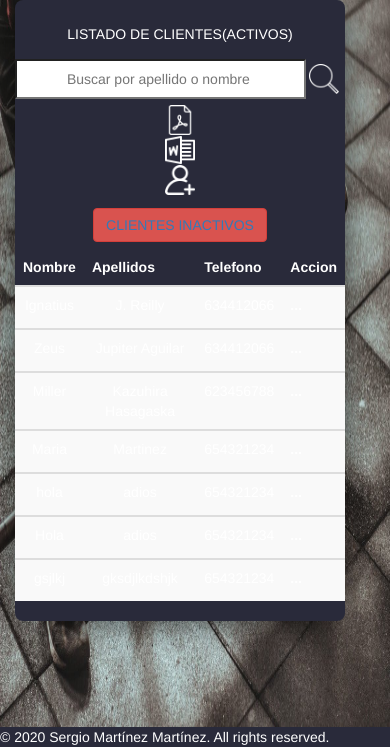
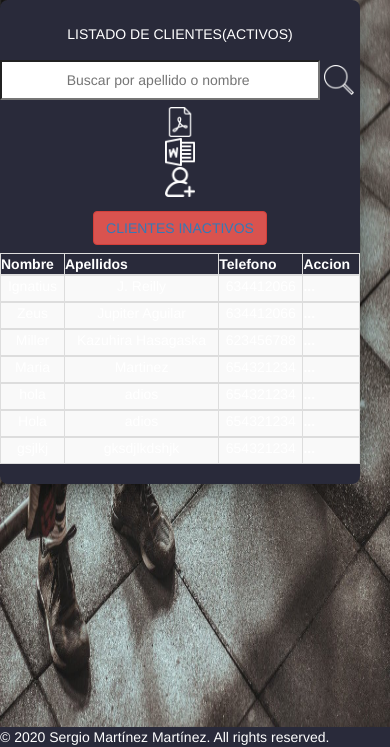
Before and after one commit to Sergio2697sm/GymArtBoostrap, a PHP site: page /clientes/verClientes.php in a window 390 px wide. Shown: the part 97-844 px from the top of the page. Run offline with PHP 8.4, Linux system fonts and the light colour scheme; data comes from the database, SQL or seed files in the repository; some libraries are stand-ins or nearby versions.

Commit message:
mejorado

```diff
--- a/clientes/verClientes.php
+++ b/clientes/verClientes.php
@@ -46,7 +46,7 @@ include '../BBDD/clientesBBDD.php';
                             <div class="clientesAntiguos">
                                 <button class="botonDerecha btn btn-danger rounded-pill float-right"><a href="clientesAntiguos.php">CLIENTES INACTIVOS</a></button>
                             </div>
-                            <table class="table table-striped">
+                            <table class="table table-bordered table-striped">
                                 <thead>
                                     <tr>
                                         <th scope="col">Nombre</th>
--- a/estilos/estilos.css
+++ b/estilos/estilos.css
@@ -385,8 +385,6 @@ section {
    grid-area: divTable;
 }
 
-
-
 @media only screen and (max-width: 768px) {
    #tagDivPanorama {
       left: 65px;
@@ -483,6 +481,11 @@ section {
       text-align: center;
       color: white;
    }
+
+   .container {
+      padding: 0 !important;
+      margin: 0 !important;
+   }
    /*Tablas Pagos*/
    .tablasPagos {
       background: var(--color-oscuro);
@@ -514,6 +517,11 @@ section {
    .tablasPagos .table {
       grid-area: divTable;
    }
+   .table th, tr,td {
+      /* text-align: center; */
+      padding: 0 !important;
+      margin: 0 !important;
+   }
 }
 
 footer {
--- a/mensualidades/verMensualidades.php
+++ b/mensualidades/verMensualidades.php
@@ -46,7 +46,7 @@ include '../BBDD/mensualidadesBBDD.php';
                             <div class="clientesAntiguos">
                                 <button class="botonDerecha btn btn-danger rounded-pill float-right"><a href="mensualidadesAntiguas.php">MENSUALIDADES ANTIGUAS</a></button>
                             </div>
-                            <table class="table table-striped">
+                            <table class="table table-bordered table-striped">
                                 <thead>
                                     <tr>
                                         <th scope="col">Cuotas</th>
--- a/monitores/verMonitores.php
+++ b/monitores/verMonitores.php
@@ -46,7 +46,7 @@ include '../BBDD/monitoresBBDD.php';
                             <div class="clientesAntiguos">
                                 <button class="botonDerecha btn btn-danger rounded-pill float-right"><a href="monitoresAntiguos.php">MONITORES INACTIVOS</a></button>
                             </div>
-                            <table class="table table-striped">
+                            <table class="table table-bordered table-striped">
                                 <thead>
                                     <tr>
                                         <th scope="col">Nombre</th>
```
